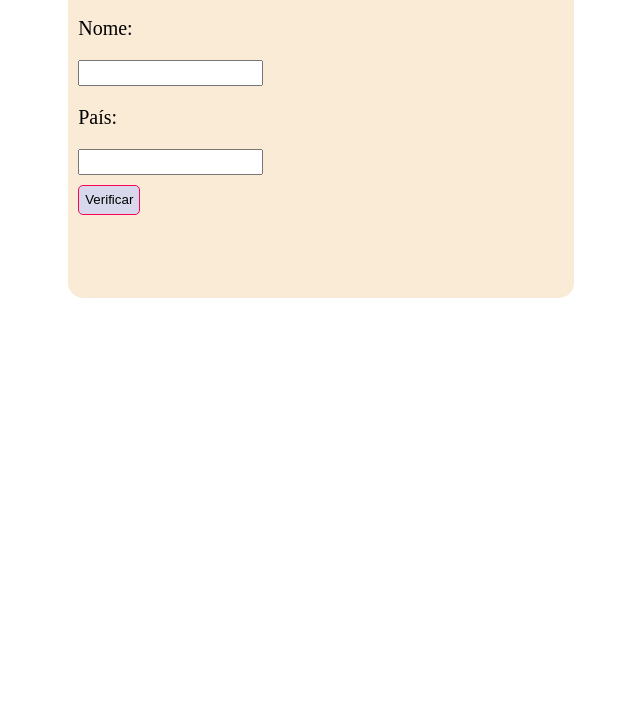
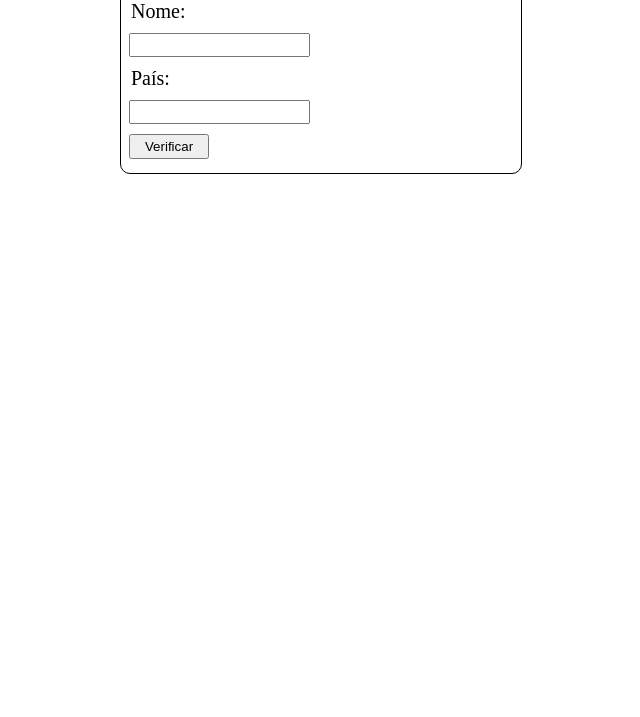
Before and after one commit to dudasantts/javascript, a plain HTML site: page aula11/ex009.html in a window 1280 px wide. Shown: the part 83-800 px from the top of the page, without its empty margins (319-959 px from the left). Drawn offline with Linux system fonts and the light colour scheme.

Commit message:
Exercício JS

```diff
--- a/aula11/ex009.html
+++ b/aula11/ex009.html
@@ -5,37 +5,54 @@
     <meta name="viewport" content="width=device-width, initial-scale=1.0">
     <title>Nacionalidade</title>
     <style>
-        /* * {
+        *{
             margin: 0;
             padding: 0;
-        } */
+        }
+        body {
+            display: flex;
+            justify-content: center;
+            align-items: center;
+        }
 
         .box {
-            background-color: antiquewhite;
-            max-width: 40%;
-            height: 45vh;
-            margin: auto;
-            border-radius: 15px;
+            width: 400px;
+            height: 230px;
+            margin: 25px;
+            border-radius: 10px;
+            border: 1px solid black;
         }
         h1 {
             text-align: center;
-            padding: 10px;
+            padding: 5px;
         }
         p {
             font-size: 20px;
-            padding-left: 10px;
+            margin: 10px;
         }
         input {
+            margin-left: 8px;
             height: 20px;
-            margin-left: 10px;
         }
         #btn {
-            margin: 10px;
-            height: 30px;
-            border: 1px solid rgb(255, 2, 87);
-            border-radius: 5px;
-            background-color: rgb(216, 216, 236);
+            margin-top: 10px;
+            width: 80px;
+            height: 25px;
         }
+        #btn:hover {
+            background-color: black;
+            color: white;
+        }
+        #btn:active {
+            background-color: lightslategray;
+        }
+        #res {
+            height: 80px;
+            margin: 20px;
+            padding: 5px;
+            border-radius: 10px;
+        }
+
     </style>
 </head>
 <body>
```
